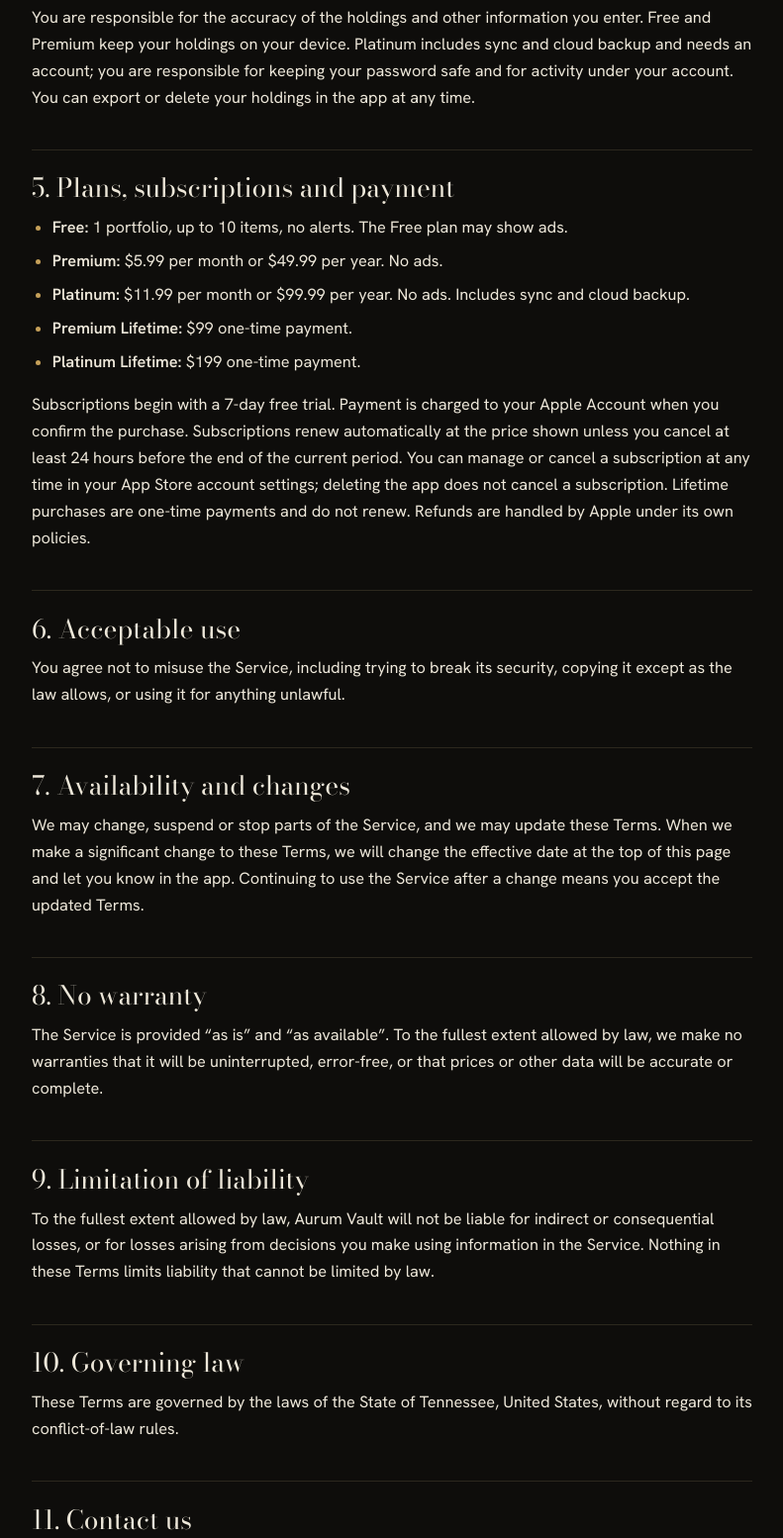
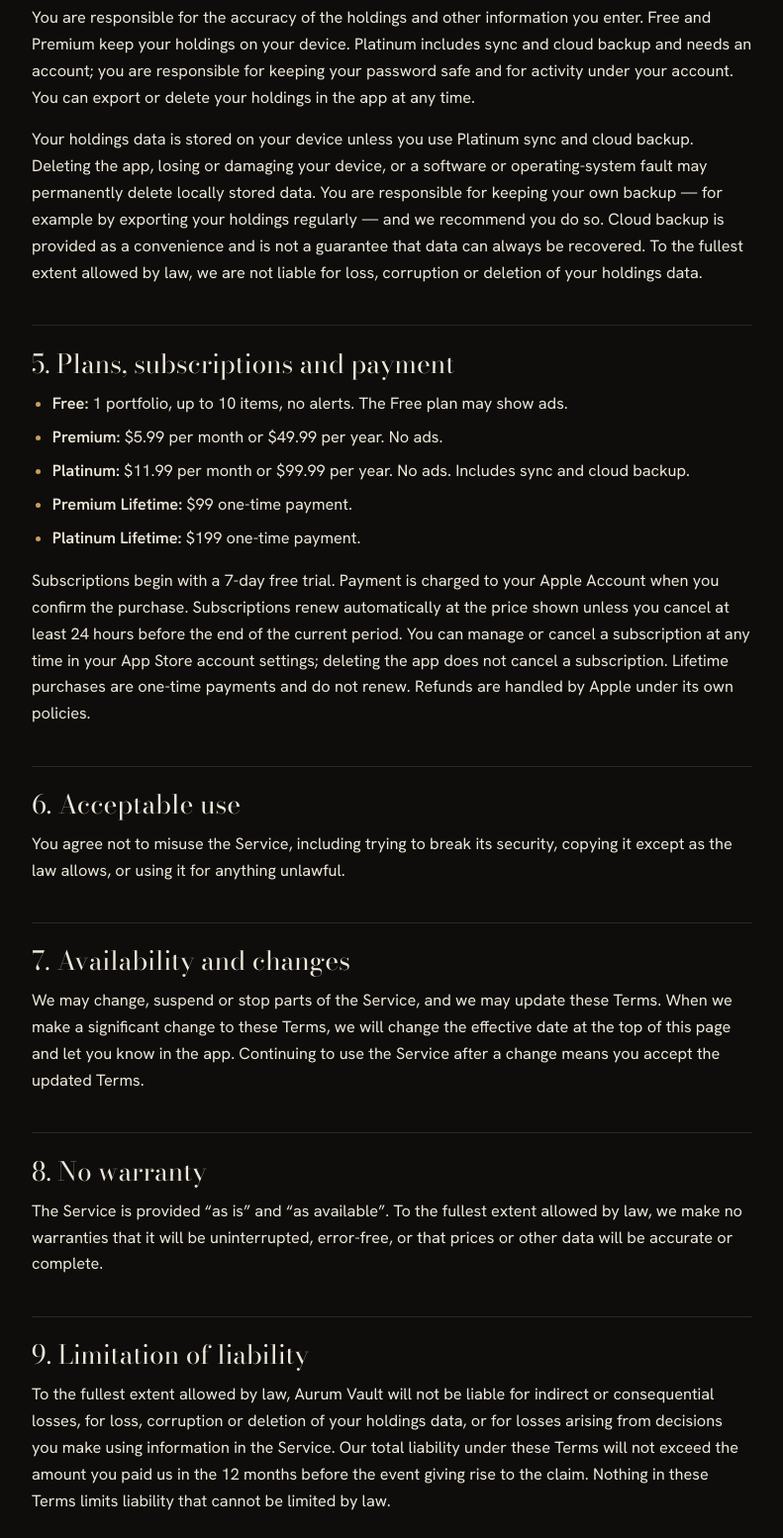
Before and after one commit to strategempm-ux/aurum-vault-site, a plain HTML site: page terms.html in a window 1280 px wide. Shown: the part 1220-2774 px from the top of the page at 99% size, without its empty margins (244-1035 px from the left). Drawn offline with nearby package versions, Linux system fonts and the light colour scheme.

Commit message:
Terms: add data-loss clause and liability cap

```diff
--- a/terms.html
+++ b/terms.html
@@ -77,6 +77,7 @@ footer a { overflow-wrap: anywhere; }
 
   <h2>4. Your holdings and your account</h2>
   <p>You are responsible for the accuracy of the holdings and other information you enter. Free and Premium keep your holdings on your device. Platinum includes sync and cloud backup and needs an account; you are responsible for keeping your password safe and for activity under your account. You can export or delete your holdings in the app at any time.</p>
+<p>Your holdings data is stored on your device unless you use Platinum sync and cloud backup. Deleting the app, losing or damaging your device, or a software or operating-system fault may permanently delete locally stored data. You are responsible for keeping your own backup — for example by exporting your holdings regularly — and we recommend you do so. Cloud backup is provided as a convenience and is not a guarantee that data can always be recovered. To the fullest extent allowed by law, we are not liable for loss, corruption or deletion of your holdings data.</p>
 
   <h2>5. Plans, subscriptions and payment</h2>
   <ul>
@@ -98,7 +99,7 @@ footer a { overflow-wrap: anywhere; }
   <p>The Service is provided &ldquo;as is&rdquo; and &ldquo;as available&rdquo;. To the fullest extent allowed by law, we make no warranties that it will be uninterrupted, error-free, or that prices or other data will be accurate or complete.</p>
 
   <h2>9. Limitation of liability</h2>
-  <p>To the fullest extent allowed by law, Aurum Vault will not be liable for indirect or consequential losses, or for losses arising from decisions you make using information in the Service. Nothing in these Terms limits liability that cannot be limited by law.</p>
+  <p>To the fullest extent allowed by law, Aurum Vault will not be liable for indirect or consequential losses, for loss, corruption or deletion of your holdings data, or for losses arising from decisions you make using information in the Service. Our total liability under these Terms will not exceed the amount you paid us in the 12 months before the event giving rise to the claim. Nothing in these Terms limits liability that cannot be limited by law.</p>
 
   <h2>10. Governing law</h2>
   <p>These Terms are governed by the laws of the State of Tennessee, United States, without regard to its conflict-of-law rules.</p>
```
